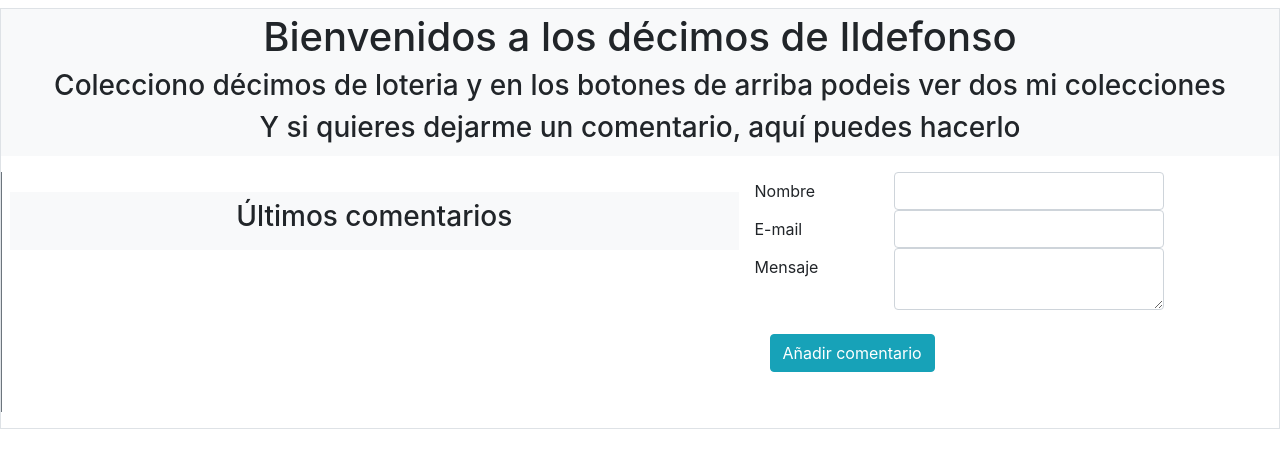
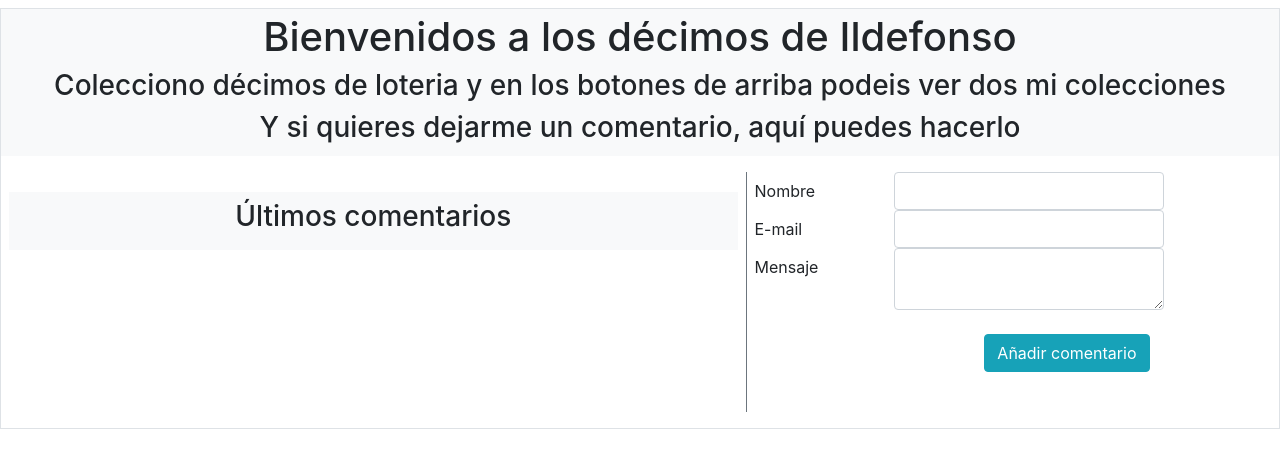
Before and after one commit to AlfVII/LotAlfWeb, a Flask app: template app/templates/index.html in a window 1280 px wide. Shown: the part 56-524 px from the top of the page. Run offline with Flask 2, Linux system fonts and the light colour scheme; the template is opened without the code that fills it: values that come from a table or form of the project are taken from there, others are empty; parts of the project's set-up code (start-up, migrations or seed data) failed here and were passed over; some libraries are stand-ins or nearby versions.

Commit message:
Fixed small details

```diff
--- a/app/routes.py
+++ b/app/routes.py
@@ -298,7 +298,8 @@ def load_image():
 
 @app.route('/login', methods=['GET', 'POST'])
 def login():
-    if request.form['password'] == 'asd':
+    print(request.form['password'])
+    if request.form['password'] == '2Galletas!':
         session['logged_in'] = True
     return request.referrer.split('/')[-1]
 
--- a/app/templates/base.html
+++ b/app/templates/base.html
@@ -73,6 +73,7 @@
     </nav>
 {% endblock %}
 {% block icon %}
+    <title>Los Décimos de Ildefonso</title>
     <link rel="icon" type="image/x-icon" href="{{ url_for('static', filename='favicon.ico') }}">
 {% endblock %}
 
--- a/app/templates/index.html
+++ b/app/templates/index.html
@@ -8,6 +8,7 @@
         }
     </style>
     <div class="p-1 text-center bg-light">
+        <title>AutoP</title>
         <h1>Bienvenidos a los décimos de Ildefonso</h1>
         <h3>Colecciono décimos de loteria y en los botones de arriba podeis ver dos mi colecciones</h3>
         <h3>Y si quieres dejarme un comentario, aquí puedes hacerlo</h3>
@@ -16,12 +17,32 @@
     <script type="text/javascript">
         $(document).ready(function() {
             $("#submit").addClass("btn-info my-4")
+            $("#submit").parent().addClass("col-sm-12")
+            $("#submit").parent().removeClass("col-sm-8")
+            $("#submit").parent().css('text-align','right');
         });
+        $(window).resize(function() {
+            if ($(window).width() > 1200) {
+                $("#container").removeClass('container-fluid').addClass('container');
+            }
+            else{
+                $("#container").addClass('container-fluid').removeClass('container');
+            }
+            if ($(window).width() > 575) {
+                $("#number_info_posts").after($("#number_info_form"));
+                $("#number_info_posts").addClass('border-right');
+            }
+            else {
+                $("#number_info_posts").removeClass('border-right');
+                $("#number_info_form").after($("#number_info_posts"));
+            }
+        });
+
     </script>
 
-    <div class="container-fluid my-3 ">
-        <div class="row">
-            <div id="number_info" class="col-sm-7 px-2 border-left border-secondary">
+    <div id="container" class="container-fluid my-3">
+        <div id="row" class="row">
+            <div id="number_info_posts" class="col-sm-7 px-2 border-right border-secondary">
 
                 <div class="p-2 text-center bg-light" style="margin-top: 20px; margin-bottom: 20px;">
                     <h3>Últimos comentarios</h3>
@@ -37,7 +58,7 @@
                 <br>
                 {% endfor %}
             </div>
-            <div id="number_info" class="col-sm-4 px-2">
+            <div id="number_info_form" class="col-sm-4 px-2">
                 {{ wtf.quick_form(form, horizontal_columns=('sm', 4, 8), form_type='horizontal') }}
             </div>
         </div>
--- a/app/templates/numbers_collection.html
+++ b/app/templates/numbers_collection.html
@@ -104,7 +104,10 @@
             }).fail(function() {
                 console.log("Error in backend")
             });
-            $("#submit").addClass("btn-info my-4")
+            $("#submit").addClass("btn-info my-4");
+            $("#submit").parent().addClass("col-sm-12");
+            $("#submit").parent().removeClass("col-sm-8");
+            $("#submit").parent().css('text-align','right');
         });
         $(window).resize(function() {
             resize_buttons();
--- a/app/templates/retailers_collection.html
+++ b/app/templates/retailers_collection.html
@@ -113,7 +113,9 @@
             }).fail(function() {
                 console.log("Error in backend")
             });
-            $("#submit_save").addClass("btn-info my-0")
+            $("#submit_save").addClass("btn-info my-0");
+            $("#submit_save").parent().addClass("col-sm-12");
+            $("#submit_save").parent().removeClass("col-sm-8");
 
         });
         function load_all_retailers(owned=false) {
```
